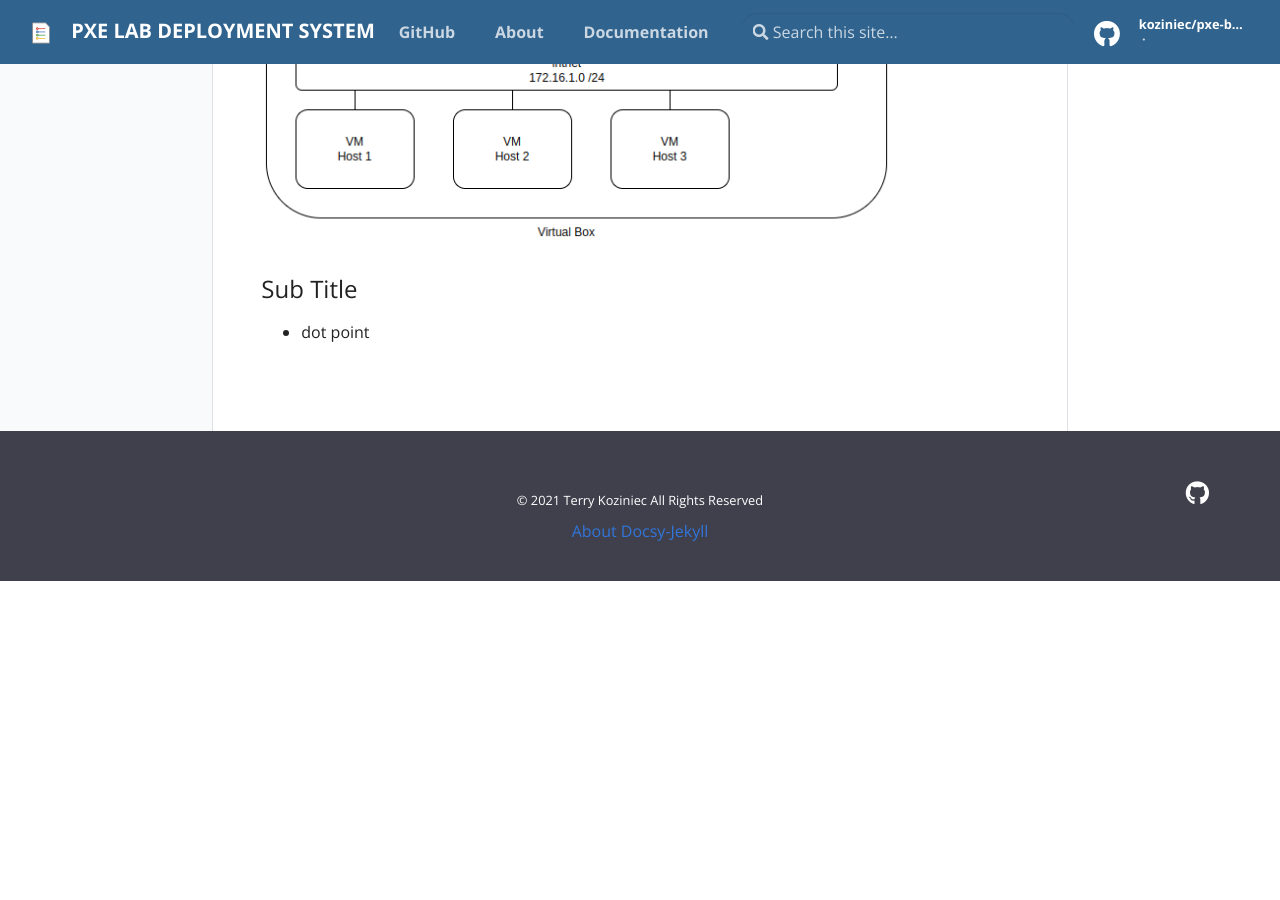
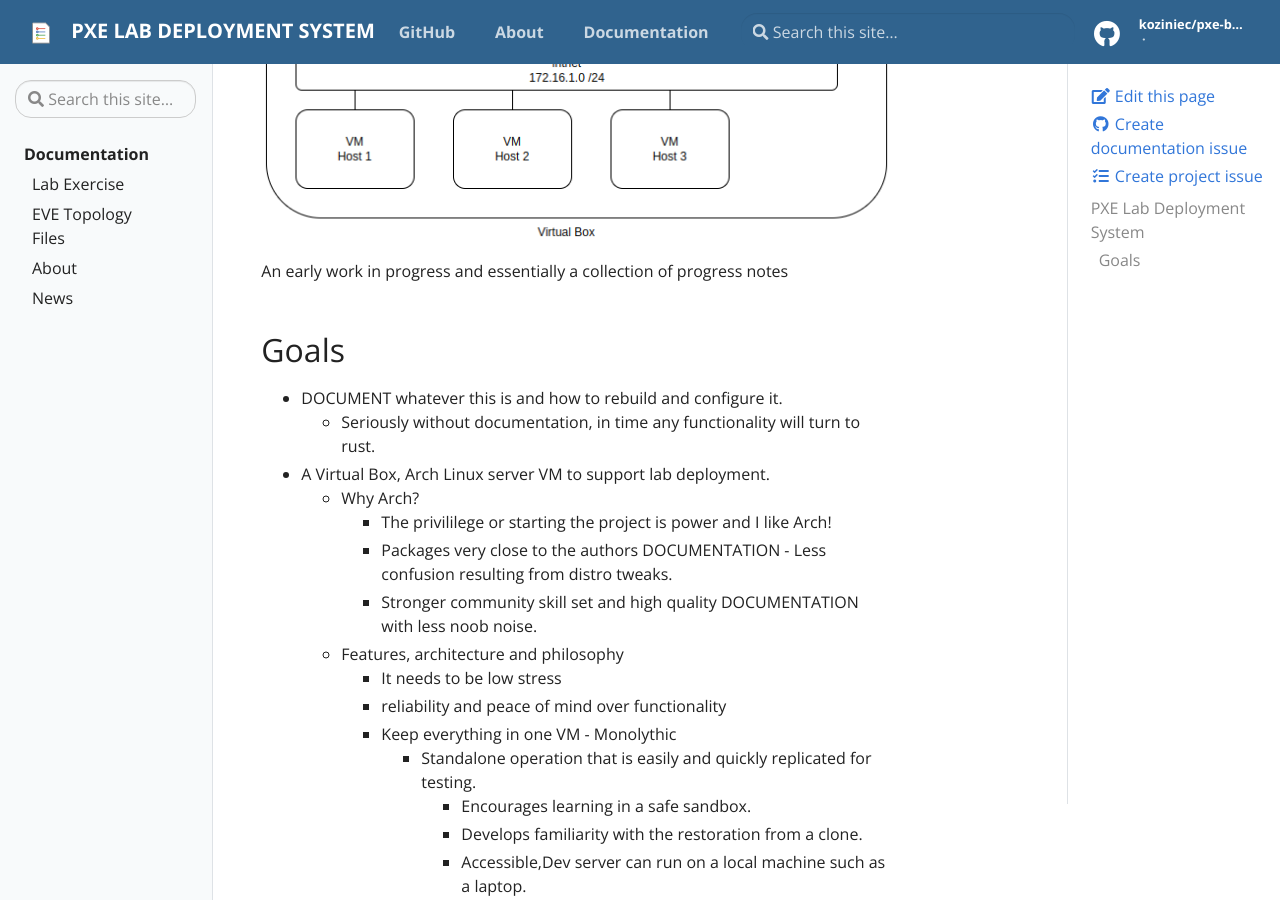
Before and after one commit to koziniec/pxe-boot, a Jekyll site: the page built from pages/index.md, in a window 1280 px wide and 900 px high, scrolled down 453 px. Built offline with Jekyll 4.4.1, drawn with Linux system fonts in a browser that asks for light colours; before the commit the page ends 1034 px from its top, so only the background shows below that; some of the changed text lies outside the part shown.

Commit message:
Update index.md

```diff
--- a/pages/index.md
+++ b/pages/index.md
@@ -5,5 +5,27 @@ permalink: /
 ---
 # PXE Lab Deployment System
 ![{{ site.baseurl }}/assets/img/topology.png]({{ site.baseurl }}/assets/img/topology.png)
-### Sub Title
-- dot point
+
+An early work in progress and essentially a collection of progress notes
+
+## Goals
+- DOCUMENT whatever this is and how to rebuild and configure it.
+    - Seriously without documentation, in time any functionality will turn to rust.
+- A Virtual Box, Arch Linux server VM to support lab deployment.
+    - Why Arch?
+        - The privililege or starting the project is power and I like Arch!
+        - Packages very close to the authors DOCUMENTATION - Less confusion resulting from distro tweaks.
+        - Stronger community skill set and high quality DOCUMENTATION with less noob noise.
+    - Features, architecture and philosophy
+        - It needs to be low stress
+        - reliability and peace of mind over functionality
+        - Keep everything in one VM - Monolythic
+            - Standalone operation that is easily and quickly replicated for testing.
+                - Encourages learning in a safe sandbox.
+                - Develops familiarity with the restoration from a clone.
+                - Accessible,Dev server can run on a local machine such as a laptop.
+            - Confident backup and portability between servers
+            - Components
+                - DHCP Server
+                - PXE server
+                - NFS? repository of images
```
